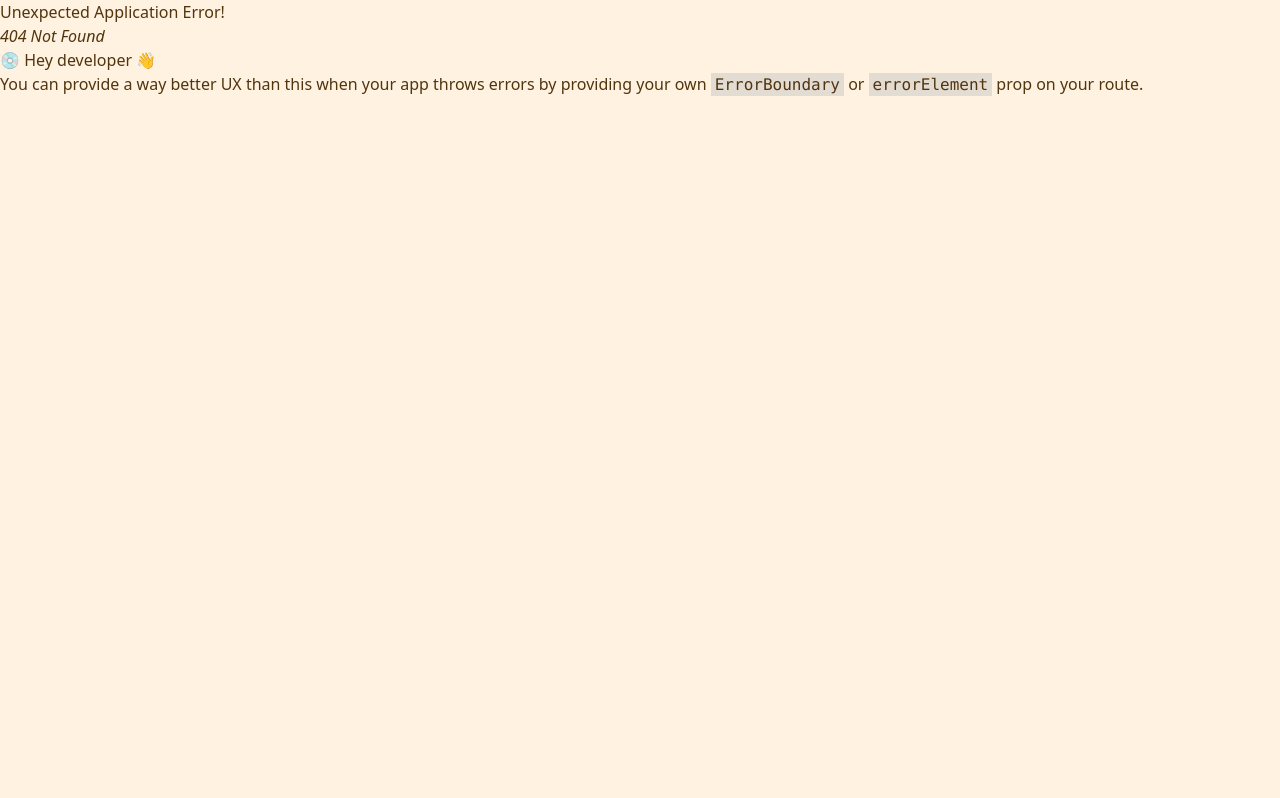
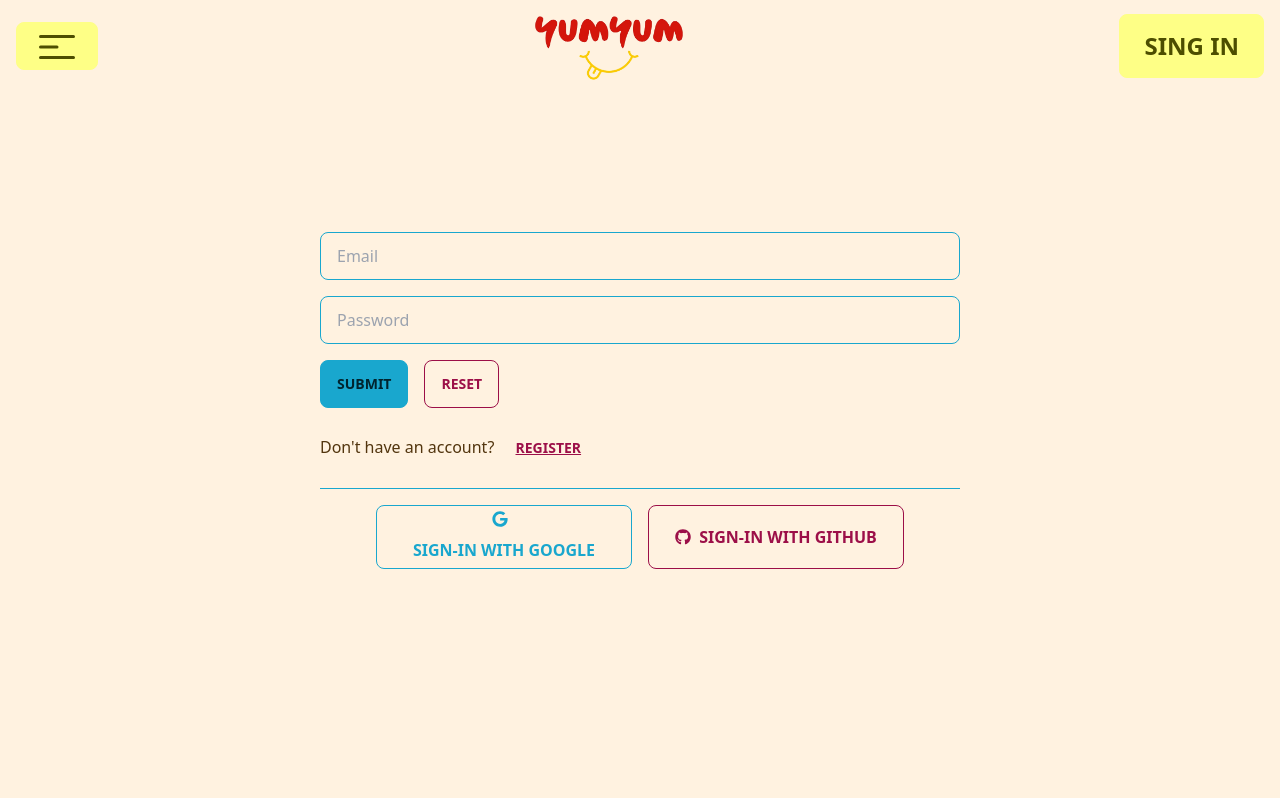
Before and after one commit to aHasnat1997/yum-yum-cuisine-client, a React (Vite) app: page /login in a window 1280 px wide. Before the commit this address had no page. Shown: the top 798 px of the page. Built offline with nearby package versions, Linux system fonts and the light colour scheme.

Commit message:
Log in page add

```diff
--- a/src/components/Nav.jsx
+++ b/src/components/Nav.jsx
@@ -2,7 +2,7 @@
 import React, { useState } from 'react';
 import logo from '../assets/logo.png';
 import { HiBars3CenterLeft, HiXMark } from "react-icons/hi2";
-import { NavLink } from 'react-router-dom';
+import { Link, NavLink } from 'react-router-dom';
 
 const Nav = () => {
   const [open, setOpen] = useState(true);
@@ -19,7 +19,7 @@ const Nav = () => {
           <img className='w-40' src={logo} alt="logo" />
         </div>
         <div>
-          <button className="btn btn-primary font-extrabold btn-lg text-2xl">Sing In</button>
+          <Link to='/login' className="btn btn-primary font-extrabold btn-lg text-2xl">Sing In</Link>
           {/* <div className="dropdown dropdown-end">
             <label tabIndex={0} className="btn btn-ghost btn-circle avatar">
               <div className="w-10 rounded-full">
@@ -47,7 +47,7 @@ const Nav = () => {
           <img className='w-1/2 mx-auto' src={logo} alt="logo" />
         </div>
         <ul className='text-white font-bold text-4xl ml-8 flex flex-col gap-4'>
-          <li><NavLink>Home</NavLink></li>
+          <li><NavLink to='/'>Home</NavLink></li>
           <li><NavLink>Blog</NavLink></li>
           <li><NavLink>About Us</NavLink></li>
           <li><NavLink>Contact Us</NavLink></li>
--- /dev/null
+++ b/src/pages/Login.jsx
@@ -0,0 +1,36 @@
+/* eslint-disable react/no-unescaped-entities */
+// eslint-disable-next-line no-unused-vars
+import React from 'react';
+import { Link } from 'react-router-dom';
+import { FaGoogle, FaGithub } from "react-icons/fa";
+
+const Login = () => {
+  return (
+    <div>
+      <div className='h-screen flex flex-col justify-center items-center'>
+        <form className='w-1/2 flex flex-col gap-4'>
+          <input type="email" placeholder="Email" className="input input-bordered input-secondary w-full" />
+          <input type="password" placeholder="Password" className="input input-bordered input-secondary w-full" />
+          <div className='flex gap-4'>
+            <input type="submit" value="Submit" className='btn btn-secondary' />
+            <input type="reset" value="Reset" className='btn btn-outline btn-accent' />
+          </div>
+          <div>
+            <p>Don't have an account? <Link to='/register' className='btn btn-link text-accent'>Register</Link></p>
+          </div>
+        </form>
+        <hr className='w-1/2 border-1 border-secondary my-4' />
+        <div className='flex gap-4'>
+          <button className='btn btn-outline btn-secondary btn-wide btn-lg text-base'>
+            <FaGoogle className='mr-2' />Sign-in with Google
+          </button>
+          <button className='btn btn-outline btn-accent btn-wide btn-lg text-base'>
+            <FaGithub className='mr-2' />Sign-in with GitHub
+          </button>
+        </div>
+      </div>
+    </div>
+  );
+};
+
+export default Login;
--- /dev/null
+++ b/src/pages/Register.jsx
@@ -0,0 +1,27 @@
+// eslint-disable-next-line no-unused-vars
+import React from 'react';
+import { Link } from 'react-router-dom';
+
+const Register = () => {
+  return (
+    <div>
+      <div className='h-screen flex flex-col justify-center items-center'>
+        <form className='w-1/2 flex flex-col gap-4'>
+          <input type="email" placeholder="Email" className="input input-bordered input-secondary w-full" />
+          <input type="password" placeholder="Password" className="input input-bordered input-secondary w-full" />
+          <div className='flex gap-4'>
+            <input type="submit" value="Submit" className='btn btn-secondary' />
+            <input type="reset" value="Reset" className='btn btn-outline btn-accent' />
+          </div>
+        </form>
+        <hr className='w-1/2 border-1 border-secondary my-4' />
+        <div className=''></div>
+        <div>
+          <p>Already have an account? <Link to='/login' className='btn btn-link text-accent'>Log In</Link></p>
+        </div>
+      </div>
+    </div>
+  );
+};
+
+export default Register;
```
Also changed, not shown: src/routes/MainRouter.jsx (+11 -1 lines).
